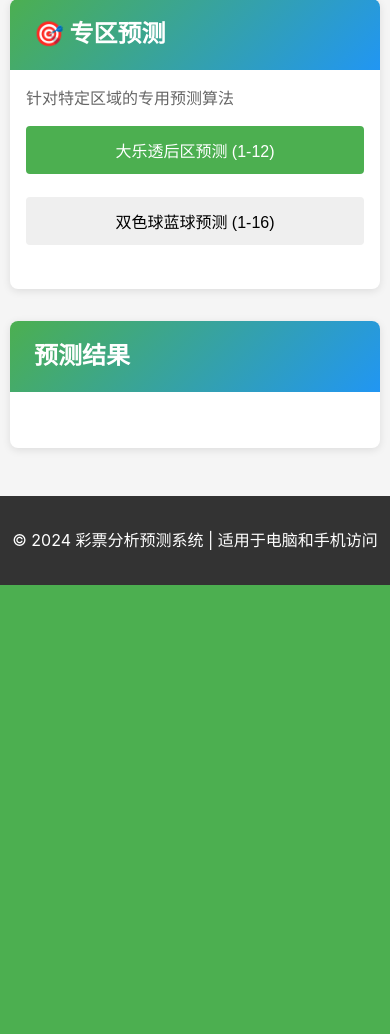
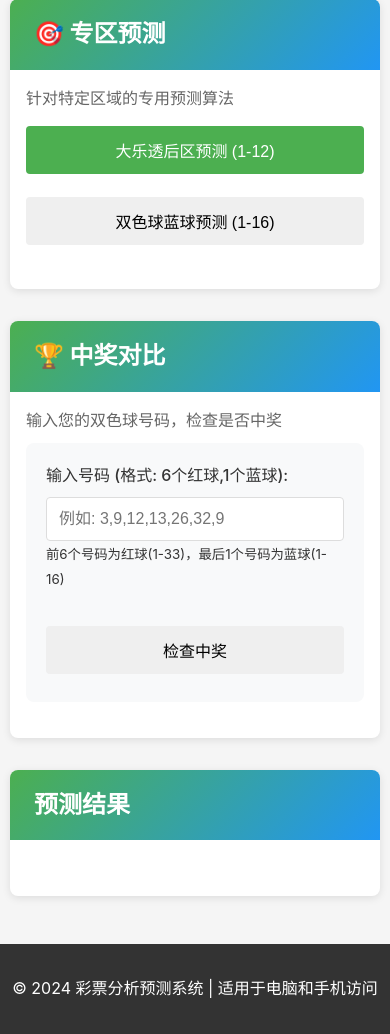
Before and after one commit to ynldd2009/lottery-system, a Flask app: page /prediction in a window 390 px wide. Shown: the part 964-1998 px from the top of the page. Before the commit the page ends 1549 px from the top, so only its background shows below. Run offline with Flask 3, Linux system fonts and the light colour scheme; parts of the project's set-up code (start-up, migrations or seed data) failed here and were passed over.

Commit message:
Add prize comparison feature for Double Color Ball lottery
- Desktop GUI: Add "中奖对比" section in prediction tab
  - Number input field for 6 red balls + 1 blue ball
  - Check button to validate and calculate prize level
  - Rich HTML result display with color-coded numbers
  - Shows 6 prize levels (一等奖 to 六等奖) with prize amounts
  - Comparison table showing selected vs drawn numbers
  - Match count display for red and blue balls

- Web Interface: Add prize checking functionality
  - New API endpoint: /api/check-prize for prize validation
  - Beautiful card-based UI with input form
  - Real-time prize checking with AJAX
  - Responsive table showing comparison details
  - Color-coded red balls (1-33) and blue ball (1-16)
  - Prize amount display with beautiful styling
  - Mobile-friendly responsive design

- Prize Logic:
  - 一等奖: 6 red + 1 blue (500万元起)
  - 二等奖: 6 red + 0 blue (约20万元)
  - 三等奖: 5 red + 1 blue (3,000元)
  - 四等奖: 5 red + 0 blue OR 4 red + 1 blue (200元)
  - 五等奖: 4 red + 0 blue OR 3 red + 1 blue (10元)
  - 六等奖: Blue ball match only (5元)

Both interfaces validate input, show detailed match results, and provide clear prize information.

Co-authored-by: ynldd2009 <237223054+ynldd2009@users.noreply.github.com>

```diff
--- a/templates/prediction.html
+++ b/templates/prediction.html
@@ -59,6 +59,31 @@
         </div>
 
         <div id="zoneResults" class="results-container" style="margin-top: 20px;"></div>
+    </div>
+</div>
+
+<div class="card">
+    <div class="card-header">
+        <h2>🏆 中奖对比</h2>
+    </div>
+    <div class="card-body">
+        <p class="info-text">输入您的双色球号码，检查是否中奖</p>
+
+        <div class="prize-check-section">
+            <div class="form-group">
+                <label for="prizeNumbers">输入号码 (格式: 6个红球,1个蓝球):</label>
+                <input type="text" id="prizeNumbers" class="form-control"
+                       placeholder="例如: 3,9,12,13,26,32,9"
+                       style="font-size: 16px;">
+                <small class="form-text">前6个号码为红球(1-33)，最后1个号码为蓝球(1-16)</small>
+            </div>
+
+            <button class="btn btn-warning" onclick="checkPrize()" style="width: 100%; margin-top: 10px;">
+                <i class="fas fa-check-circle"></i> 检查中奖
+            </button>
+        </div>
+
+        <div id="prizeResults" class="results-container" style="margin-top: 20px;"></div>
     </div>
 </div>
 
@@ -265,9 +290,179 @@ async function predictZone(zoneType, lotteryType) {
         resultsDiv.innerHTML = `<div class="alert alert-error">预测失败: ${error.message}</div>`;
     }
 }
+
+async function checkPrize() {
+    const resultsDiv = document.getElementById('prizeResults');
+    const numbersInput = document.getElementById('prizeNumbers');
+    const numbers = numbersInput.value.trim();
+
+    if (!numbers) {
+        resultsDiv.innerHTML = '<div class="alert alert-warning">请输入号码</div>';
+        return;
+    }
+
+    resultsDiv.innerHTML = '<div class="loading">正在检查中奖...</div>';
+
+    try {
+        const response = await fetch('/api/check-prize', {
+            method: 'POST',
+            headers: {
+                'Content-Type': 'application/json'
+            },
+            body: JSON.stringify({ numbers: numbers })
+        });
+
+        const data = await response.json();
+
+        if (data.success) {
+            let html = '<div class="prize-result">';
+
+            // Prize level with emoji
+            let prizeEmoji = '';
+            if (data.prize_level === '一等奖') prizeEmoji = '🎉';
+            else if (data.prize_level === '二等奖') prizeEmoji = '🥈';
+            else if (data.prize_level === '三等奖') prizeEmoji = '🥉';
+            else if (data.prize_level === '四等奖') prizeEmoji = '4️⃣';
+            else if (data.prize_level === '五等奖') prizeEmoji = '5️⃣';
+            else if (data.prize_level === '六等奖') prizeEmoji = '6️⃣';
+            else prizeEmoji = '❌';
+
+            html += `<h2 class="prize-title" style="color: ${data.is_winner ? '#28a745' : '#dc3545'};">`;
+            html += `${prizeEmoji} ${data.prize_level}</h2>`;
+
+            // Comparison table
+            html += '<div class="prize-comparison">';
+            html += '<table class="prize-table">';
+            html += '<thead><tr><th>类型</th><th>您的号码</th><th>开奖号码</th><th>匹配数</th></tr></thead>';
+            html += '<tbody>';
+
+            // Red balls
+            html += '<tr>';
+            html += '<td><strong>红球</strong></td>';
+            html += `<td class="red-numbers">${data.selected_red.join(', ')}</td>`;
+            html += `<td class="red-numbers">${data.draw_red.join(', ')}</td>`;
+            html += `<td class="match-count">${data.red_match}/6</td>`;
+            html += '</tr>';
+
+            // Blue ball
+            html += '<tr>';
+            html += '<td><strong>蓝球</strong></td>';
+            html += `<td class="blue-number">${data.selected_blue}</td>`;
+            html += `<td class="blue-number">${data.draw_blue}</td>`;
+            html += `<td class="match-count">${data.blue_match}/1</td>`;
+            html += '</tr>';
+
+            html += '</tbody></table>';
+            html += '</div>';
+
+            // Prize amount
+            html += `<div class="prize-amount">${data.prize_amount}</div>`;
+
+            // Note
+            html += '<p class="prize-note">说明: 开奖号码为模拟数据，实际中奖请以官方开奖结果为准。</p>';
+
+            html += '</div>';
+            resultsDiv.innerHTML = html;
+        } else {
+            resultsDiv.innerHTML = `<div class="alert alert-error">${data.error}</div>`;
+        }
+    } catch (error) {
+        resultsDiv.innerHTML = `<div class="alert alert-error">检查失败: ${error.message}</div>`;
+    }
+}
 </script>
 
 <style>
+.prize-check-section {
+    background: #f8f9fa;
+    padding: 20px;
+    border-radius: 8px;
+    margin-bottom: 20px;
+}
+
+.prize-result {
+    background: white;
+    padding: 25px;
+    border-radius: 10px;
+    box-shadow: 0 2px 10px rgba(0,0,0,0.1);
+}
+
+.prize-title {
+    text-align: center;
+    margin-bottom: 25px;
+    font-size: 2em;
+}
+
+.prize-comparison {
+    margin: 20px 0;
+}
+
+.prize-table {
+    width: 100%;
+    border-collapse: collapse;
+    margin: 15px 0;
+}
+
+.prize-table th,
+.prize-table td {
+    padding: 12px;
+    text-align: center;
+    border: 1px solid #dee2e6;
+}
+
+.prize-table thead {
+    background-color: #f8f9fa;
+}
+
+.prize-table th {
+    font-weight: bold;
+    color: #495057;
+}
+
+.red-numbers {
+    color: #dc3545;
+    font-weight: bold;
+}
+
+.blue-number {
+    color: #007bff;
+    font-weight: bold;
+}
+
+.match-count {
+    font-size: 1.2em;
+    font-weight: bold;
+    color: #28a745;
+}
+
+.prize-amount {
+    text-align: center;
+    font-size: 1.3em;
+    color: #28a745;
+    font-weight: bold;
+    margin: 20px 0;
+    padding: 15px;
+    background: #d4edda;
+    border-radius: 8px;
+}
+
+.prize-note {
+    text-align: center;
+    color: #6c757d;
+    font-size: 0.9em;
+    margin-top: 15px;
+}
+
+@media (max-width: 768px) {
+    .prize-table {
+        font-size: 0.9em;
+    }
+
+    .prize-title {
+        font-size: 1.5em;
+    }
+}
+
 .zone-prediction-result {
     background: linear-gradient(135deg, #667eea 0%, #764ba2 100%);
     color: white;
--- a/web_app.py
+++ b/web_app.py
@@ -197,6 +197,92 @@ def predict_zone():
         return jsonify({'success': False, 'error': str(e)}), 500
 
 
+@app.route('/api/check-prize', methods=['POST'])
+def check_prize():
+    """Check prize level for Double Color Ball (双色球)"""
+    try:
+        numbers = request.json.get('numbers')  # Expected format: "3,9,12,13,26,32,9"
+
+        if not numbers:
+            return jsonify({'success': False, 'error': '请输入号码'}), 400
+
+        # Parse numbers
+        try:
+            num_list = [int(x.strip()) for x in numbers.split(',')]
+        except ValueError:
+            return jsonify({'success': False, 'error': '号码格式错误，请输入用逗号分隔的数字'}), 400
+
+        if len(num_list) < 7:
+            return jsonify({'success': False, 'error': '请输入至少7个号码 (6个红球 + 1个蓝球)'}), 400
+
+        # Split red and blue balls
+        selected_red = num_list[:6]
+        selected_blue = num_list[6]
+
+        # Validate red balls (1-33)
+        if any(num < 1 or num > 33 for num in selected_red):
+            return jsonify({'success': False, 'error': '红球号码必须在 1-33 之间'}), 400
+
+        # Validate blue ball (1-16)
+        if selected_blue < 1 or selected_blue > 16:
+            return jsonify({'success': False, 'error': '蓝球号码必须在 1-16 之间'}), 400
+
+        # Simulate draw numbers (in real app, these would come from actual draw data)
+        draw_red = [3, 9, 12, 13, 26, 32]
+        draw_blue = 9
+
+        # Calculate matches
+        red_match = len(set(selected_red) & set(draw_red))
+        blue_match = 1 if selected_blue == draw_blue else 0
+
+        # Determine prize level
+        prize_level = ""
+        prize_amount = ""
+        is_winner = True
+
+        if red_match == 6 and blue_match == 1:
+            prize_level = "一等奖"
+            prize_amount = "浮动奖金 (500万元起)"
+        elif red_match == 6 and blue_match == 0:
+            prize_level = "二等奖"
+            prize_amount = "浮动奖金 (约20万元)"
+        elif red_match == 5 and blue_match == 1:
+            prize_level = "三等奖"
+            prize_amount = "固定奖金: 3,000元"
+        elif (red_match == 5 and blue_match == 0) or (red_match == 4 and blue_match == 1):
+            prize_level = "四等奖"
+            prize_amount = "固定奖金: 200元"
+        elif (red_match == 4 and blue_match == 0) or (red_match == 3 and blue_match == 1):
+            prize_level = "五等奖"
+            prize_amount = "固定奖金: 10元"
+        elif blue_match == 1:
+            prize_level = "六等奖"
+            prize_amount = "固定奖金: 5元"
+        else:
+            prize_level = "未中奖"
+            prize_amount = "请继续努力！"
+            is_winner = False
+
+        result = {
+            'success': True,
+            'is_winner': is_winner,
+            'prize_level': prize_level,
+            'prize_amount': prize_amount,
+            'selected_red': selected_red,
+            'selected_blue': selected_blue,
+            'draw_red': draw_red,
+            'draw_blue': draw_blue,
+            'red_match': red_match,
+            'blue_match': blue_match
+        }
+
+        return jsonify(result)
+
+    except Exception as e:
+        logger.error(f"Error checking prize: {e}")
+        return jsonify({'success': False, 'error': str(e)}), 500
+
+
 @app.route('/api/predict-all-algorithms', methods=['POST'])
 def predict_all():
     """Get predictions from all algorithms"""
```
Also changed, not shown: src/ui/lottery_app.py (+134 -0 lines).
